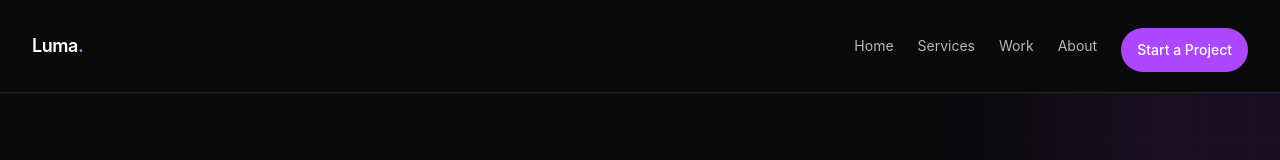
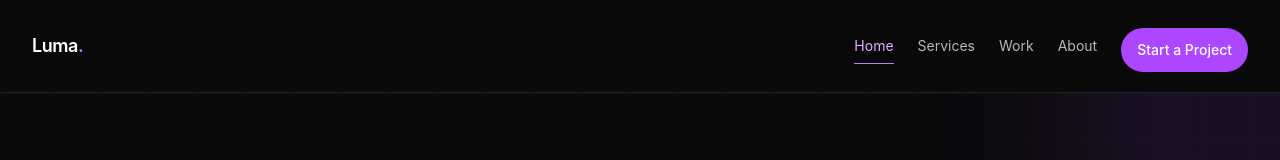
Before and after one commit to syniahpeterson/luma-web-studio, a React (Vite) app: page / in a window 1280 px wide. Shown: the top 160 px of the page. Built offline with nearby package versions, Linux system fonts and the light colour scheme.

Commit message:
feat: enhance Header component with scroll effects and mobile navigation support

```diff
--- a/src/components/common/Header.jsx
+++ b/src/components/common/Header.jsx
@@ -1,18 +1,44 @@
-import { useState } from "react";
-import { Link } from "react-router-dom";
+import { useEffect, useState } from "react";
+import { Link, NavLink } from "react-router-dom";
 
 import navigation from "../../data/navigation";
 
 function Header() {
   const [isMenuOpen, setIsMenuOpen] = useState(false);
+  const [isScrolled, setIsScrolled] = useState(false);
+
+  useEffect(() => {
+    const updateScrollState = () => setIsScrolled(window.scrollY > 8);
+
+    updateScrollState();
+    window.addEventListener("scroll", updateScrollState, { passive: true });
+
+    return () => window.removeEventListener("scroll", updateScrollState);
+  }, []);
+
+  const getNavigationClassName = ({ isActive }) =>
+    `relative inline-flex items-center text-[#b7b7be] transition-colors duration-200 after:absolute after:bottom-[-0.5rem] after:left-0 after:h-px after:w-full after:origin-left after:scale-x-0 after:bg-purple-400 after:transition-transform after:duration-300 hover:text-white hover:after:scale-x-100 ${
+      isActive ? "text-purple-300 after:scale-x-100" : ""
+    }`;
+
+  const getMobileNavigationClassName = ({ isActive }) =>
+    `relative block rounded-lg px-3 py-3 text-[#b7b7be] transition-colors duration-200 after:absolute after:bottom-2 after:left-3 after:right-3 after:h-px after:origin-left after:scale-x-0 after:bg-purple-400 after:transition-transform after:duration-300 hover:bg-white/5 hover:text-white hover:after:scale-x-100 ${
+      isActive ? "text-purple-300 after:scale-x-100" : ""
+    }`;
 
   const closeMenu = () => {
     setIsMenuOpen(false);
   };
 
   return (
-    <header className="border-b border-white/10 bg-[#0a0a0b]/95">
-      <div className="mx-auto max-w-7xl px-5 py-5 sm:px-6 lg:px-8">
+    <header
+      className={`sticky top-0 z-50 border-b transition-all duration-300 before:absolute before:inset-0 before:bg-gradient-to-b before:from-[#0a0a0b]/90 before:via-[#0a0a0b]/50 before:to-transparent before:opacity-0 before:transition-opacity before:duration-300 before:content-[''] ${
+        isScrolled
+          ? "border-transparent bg-transparent backdrop-blur-md before:opacity-100"
+          : "border-white/10 bg-[#0a0a0b]/95"
+      }`}
+    >
+      <div className="relative z-10 mx-auto max-w-7xl px-5 py-5 sm:px-6 lg:px-8">
         <div className="flex items-center justify-between">
           <Link
             to="/"
@@ -27,13 +53,13 @@ function Header() {
             <ul className="flex items-center gap-6 text-sm">
               {navigation.map((item) => (
                 <li key={item.to}>
-                  <Link
+                  <NavLink
                     to={item.to}
                     onClick={closeMenu}
-                    className="text-[#b7b7be] transition-colors duration-200 hover:bg-white/5 hover:text-white"
+                    className={getNavigationClassName}
                   >
                     {item.label}
-                  </Link>
+                  </NavLink>
                 </li>
               ))}
 
@@ -97,18 +123,18 @@ function Header() {
           <nav
             id="mobile-navigation"
             aria-label="Mobile navigation"
-            className="border-t border-white/10 pt-4 md:hidden"
+            className="border-t border-white/10 bg-[#0a0a0b]/95 pt-4 md:hidden"
           >
             <ul className="flex flex-col gap-1">
               {navigation.map((item) => (
                 <li key={item.to}>
-                  <Link
+                  <NavLink
                     to={item.to}
                     onClick={closeMenu}
-                    className="block rounded-lg px-3 py-3 text-[#b7b7be] transition-colors duration-200 hover:bg-white/5 hover:text-white"
+                    className={getMobileNavigationClassName}
                   >
                     {item.label}
-                  </Link>
+                  </NavLink>
                 </li>
               ))}
 
--- a/src/layouts/SiteLayout.jsx
+++ b/src/layouts/SiteLayout.jsx
@@ -1,8 +1,16 @@
+import { useEffect } from "react";
+import { useLocation } from "react-router-dom";
 import { Outlet } from "react-router-dom";
 import Header from "../components/common/Header";
 import Footer from "../components/common/Footer";
 
 function SiteLayout() {
+  const { pathname } = useLocation();
+
+  useEffect(() => {
+    window.scrollTo({ top: 0, behavior: "smooth" });
+  }, [pathname]);
+
   return (
     <div className="flex-min-h-screen flex-col bg-[#0a0a0b] text-white">
       <Header />
--- a/src/pages/Home.jsx
+++ b/src/pages/Home.jsx
@@ -1,4 +1,3 @@
-import SectionHeading from "../components/common/SectionHeading";
 import FeaturedWork from "../components/sections/home/FeaturedWork";
 import Hero from "../components/sections/home/Hero";
 import Process from "../components/sections/home/Process";
```
